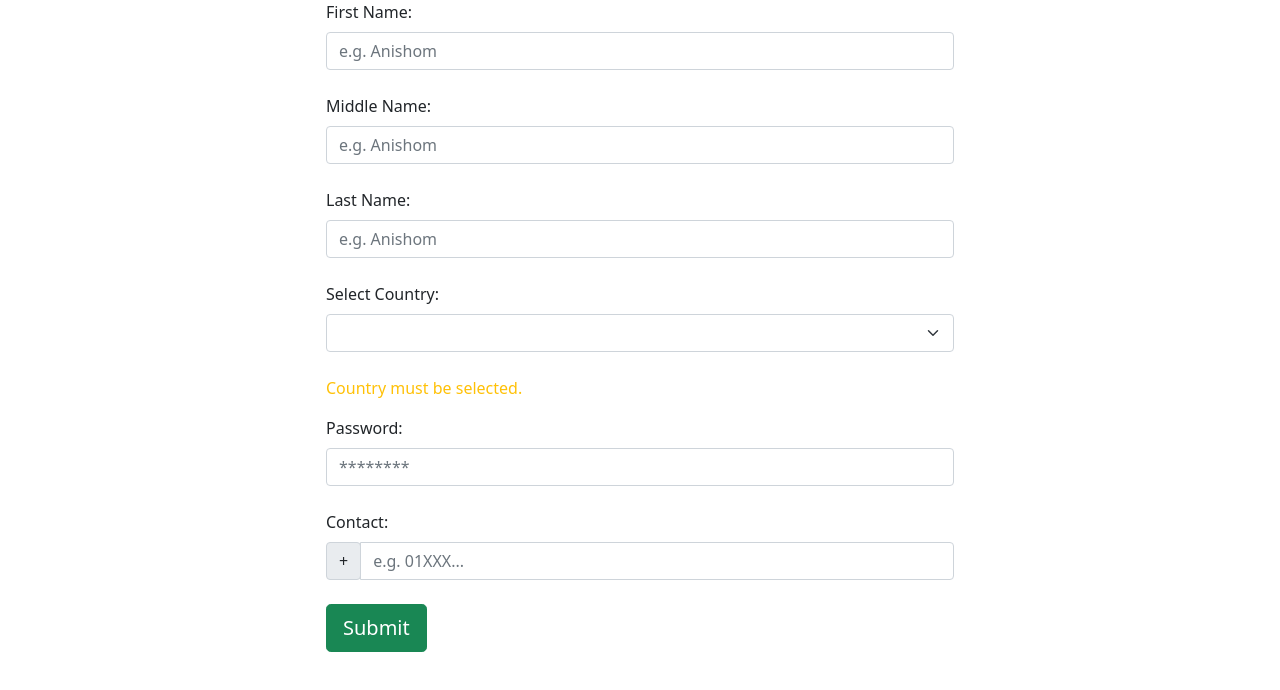
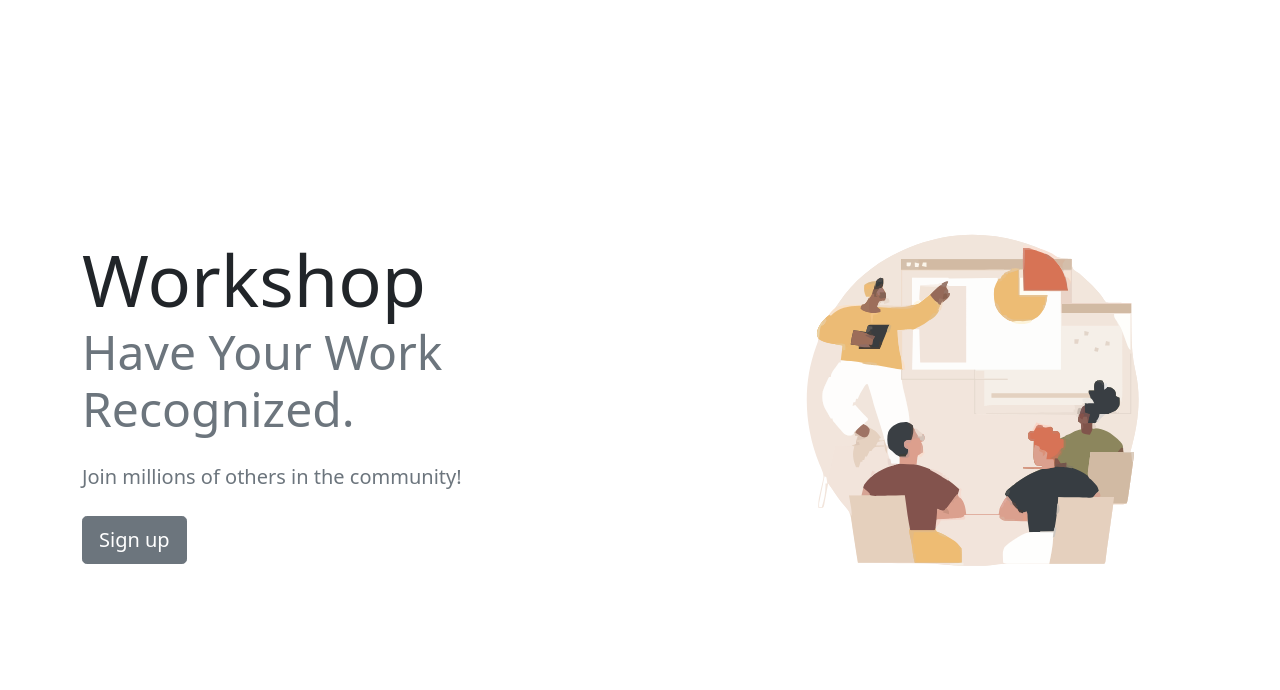
Before and after one commit to mohsina-rifa/Workshop, a Vue app: page / in a window 1280 px wide. Shown: the top 690 px of the page. Built offline with nearby package versions, Linux system fonts and the light colour scheme.

Commit message:
Main Page

```diff
--- a/src/App.vue
+++ b/src/App.vue
@@ -1,13 +1,27 @@
-<script setup lang="ts">
-// import Member from './components/Member.vue';
-import AddForm from "./components/AddForm.vue";
-// import Employee from './components/Employee.vue';
-</script>
+<script setup lang="ts"></script>
 
 <template>
-  <!--  <Member/>-->
-  <AddForm />
-  <!-- <Employee /> -->
+  <div class="container-lg d-flex min-vh-100">
+    <div class="row justify-content-center align-items-center">
+      <div class="col-md-7 text-center text-md-start">
+        <h1>
+          <div class="display-2">Workshop</div>
+          <div class="display-5 text-muted">Have Your Work Recognized.</div>
+        </h1>
+        <p class="lead my-4 text-muted">
+          Join millions of others in the community!
+        </p>
+        <a href="#" class="btn btn-secondary btn-lg">Sign up</a>
+      </div>
+      <div class="col-md-5 text-center d-none d-md-block">
+        <img
+          class="img-fluid"
+          src="../src/assets/workshop.svg"
+          alt="workshop"
+        />
+      </div>
+    </div>
+  </div>
 </template>
 
 <style scoped></style>
```
Also changed, not shown: src/assets/workshop.svg (added), src/components/Members.vue (renamed from src/components/Member.vue).
